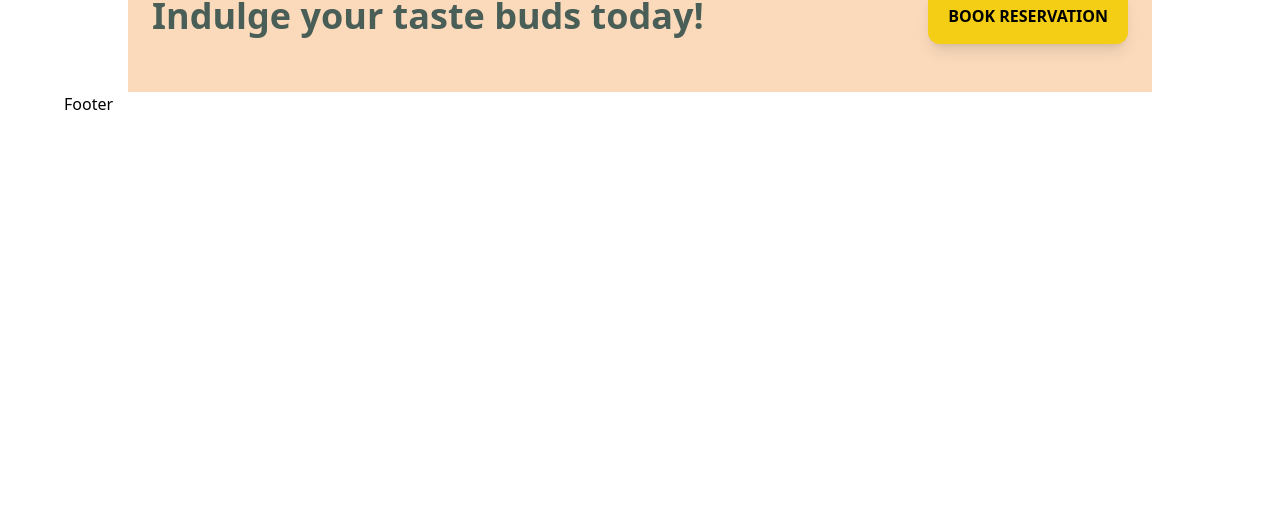
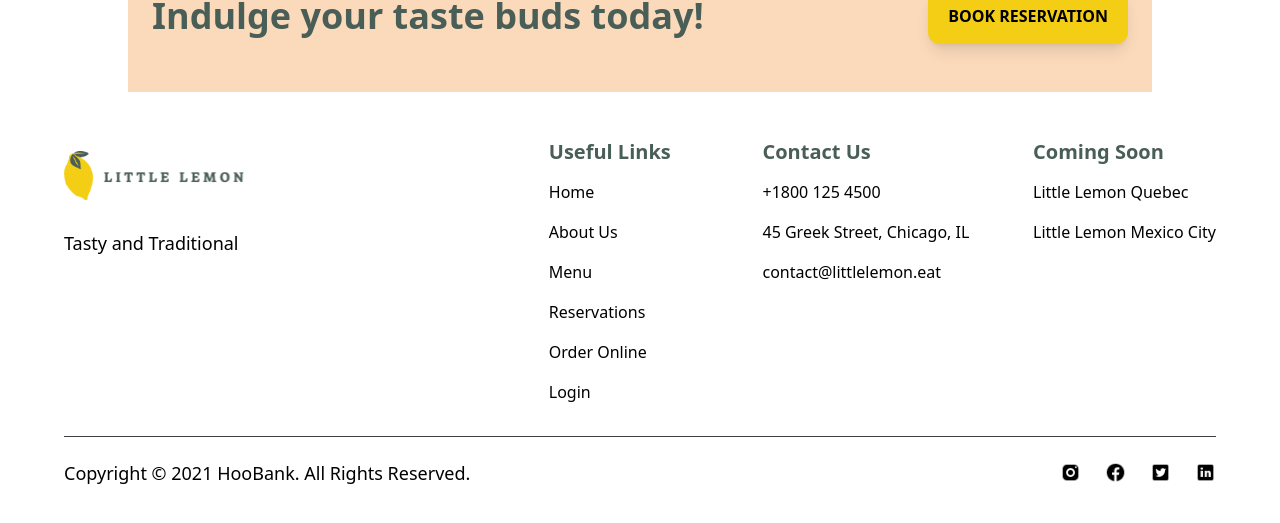
Before and after one commit to mikenjuki/Little-Lemon-App, a React (Vite) app: page / in a window 1280 px wide. Shown: the part 2645-3168 px from the top of the page. Before the commit the page ends 2761 px from the top, so only its background shows below. Built offline with nearby package versions, Linux system fonts and the light colour scheme; a web font is replaced by a local one.

Commit message:
Created and styled the footer

```diff
--- a/src/components/Footer.jsx
+++ b/src/components/Footer.jsx
@@ -1,7 +1,68 @@
 import React from "react";
+import styles from "../styles";
+import { logo } from "../assets";
+import { footerLinks, socialMedia } from "../constants";
 
-const Footer = () => {
-  return <div>Footer</div>;
-};
+const Footer = () => (
+  <section className={`${styles.flexCenter} ${styles.paddingY} flex-col`}>
+    <div className={`${styles.flexStart} flex-col w-full mb-8 md:flex-row`}>
+      <div className="flex flex-col flex-1 justify-start mr-10">
+        <img
+          src={logo}
+          alt="Little lemon logo"
+          className="h-[72px] w-[180px] object-contain"
+        />
+        <p className={`${styles.paragraph} mt-4 max-w-[310px]`}>
+          Tasty and Traditional
+        </p>
+      </div>
+
+      <div className="flex flex-row flex-[1.5] flex-wrap justify-between w-full mt-10 md:mt-0">
+        {footerLinks.map((footerLink) => (
+          <div
+            key={footerLink.key}
+            className="flex flex-col my-4 min-w-[150px] ss:my-0"
+          >
+            <h4
+              className={`font-main font-bold text-[20px] leading-[24px] text-LemonGreen`}
+            >
+              {footerLink.title}
+            </h4>
+            <ul className="list-none mt-4 ">
+              {footerLink.links.map((link, index) => (
+                <li
+                  key={link.name}
+                  className={`font-main font-normal text-base leading-[24px] text-dimWhite cursor-pointer hover:text-secondary
+                   ${index !== footerLink.links.length - 1 ? "mb-4" : "mb-0"}`}
+                >
+                  {link.name}
+                </li>
+              ))}
+            </ul>
+          </div>
+        ))}
+      </div>
+    </div>
+
+    <div className="w-full flex justify-between items-center flex-col pt-6 md:flex-row border-t-[1px] border-t-[#3f3e45] ">
+      <p
+        className={`font-main font-normal text-center text-[18px] leading-[24px] text-black`}
+      >
+        Copyright &copy; 2021 HooBank. All Rights Reserved.
+      </p>
+      <div className="flex flex-row mt-6 md:mt-0">
+        {socialMedia.map((social, index) => (
+          <img
+            key={social.id}
+            src={social.icon}
+            alt={social.id}
+            className={`w-[21px] h-[21px] object-contain cursor-pointer
+             ${index !== socialMedia.length - 1 ? "mr-6" : "mr-0"}`}
+          />
+        ))}
+      </div>
+    </div>
+  </section>
+);
 
 export default Footer;
```
Also changed, not shown: src/assets/index.js (+4 -4 lines).
